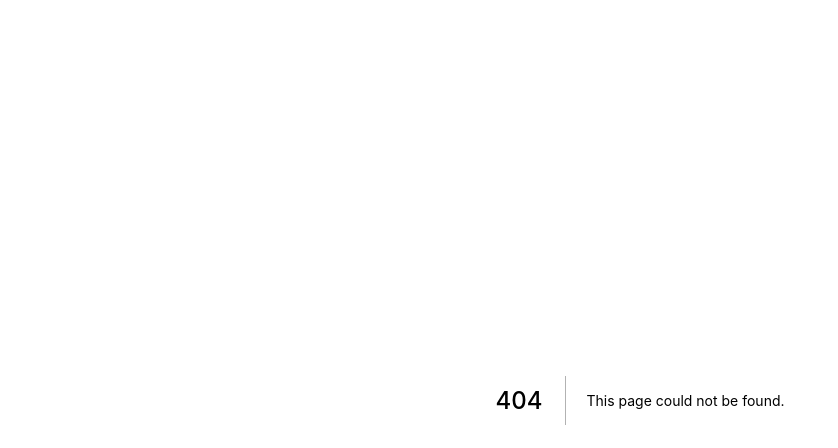
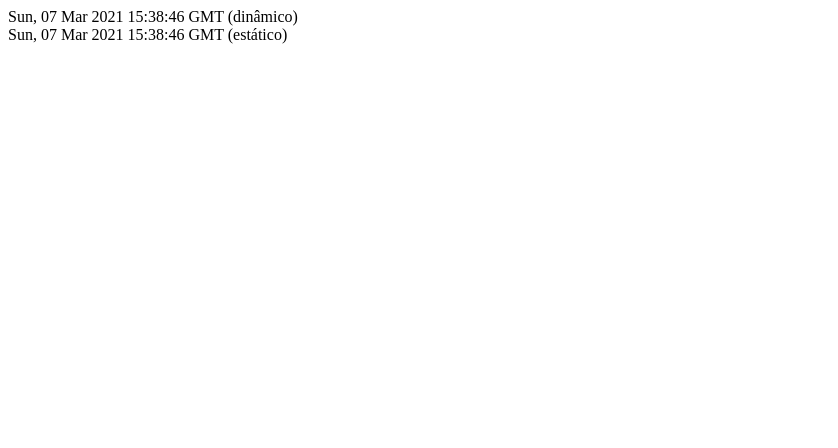
Before and after one commit to andrmateus/learn-deschamps, a Next.js app: page /tempo in a window 1280 px wide. Before the commit this address had no page. Shown: the top 448 px of the page, without its empty margins (0-838 px from the left). Built offline with nearby package versions, Linux system fonts and the light colour scheme.

Commit message:
teste two

```diff
--- /dev/null
+++ b/pages/tempo.js
@@ -0,0 +1,28 @@
+function Tempo(props) {
+    console.log('> Passando pelo Frontend;')
+    const dynamicDate = new Date();
+    const dynamicDateString = dynamicDate.toGMTString();
+
+    return(
+        <div>
+            <div>{dynamicDateString} (dinâmico)</div>
+            <div>{props.staticDateString} (estático)</div>
+
+        </div>
+    )
+
+}
+
+export function getStaticProps() {
+    console.log('> Passando pelo getStaticProps();')
+    const staticDate = new Date();
+    const staticDateString = staticDate.toGMTString();
+
+    return {
+        props: {
+            staticDateString
+        }
+    }
+}
+
+export default Tempo
```
